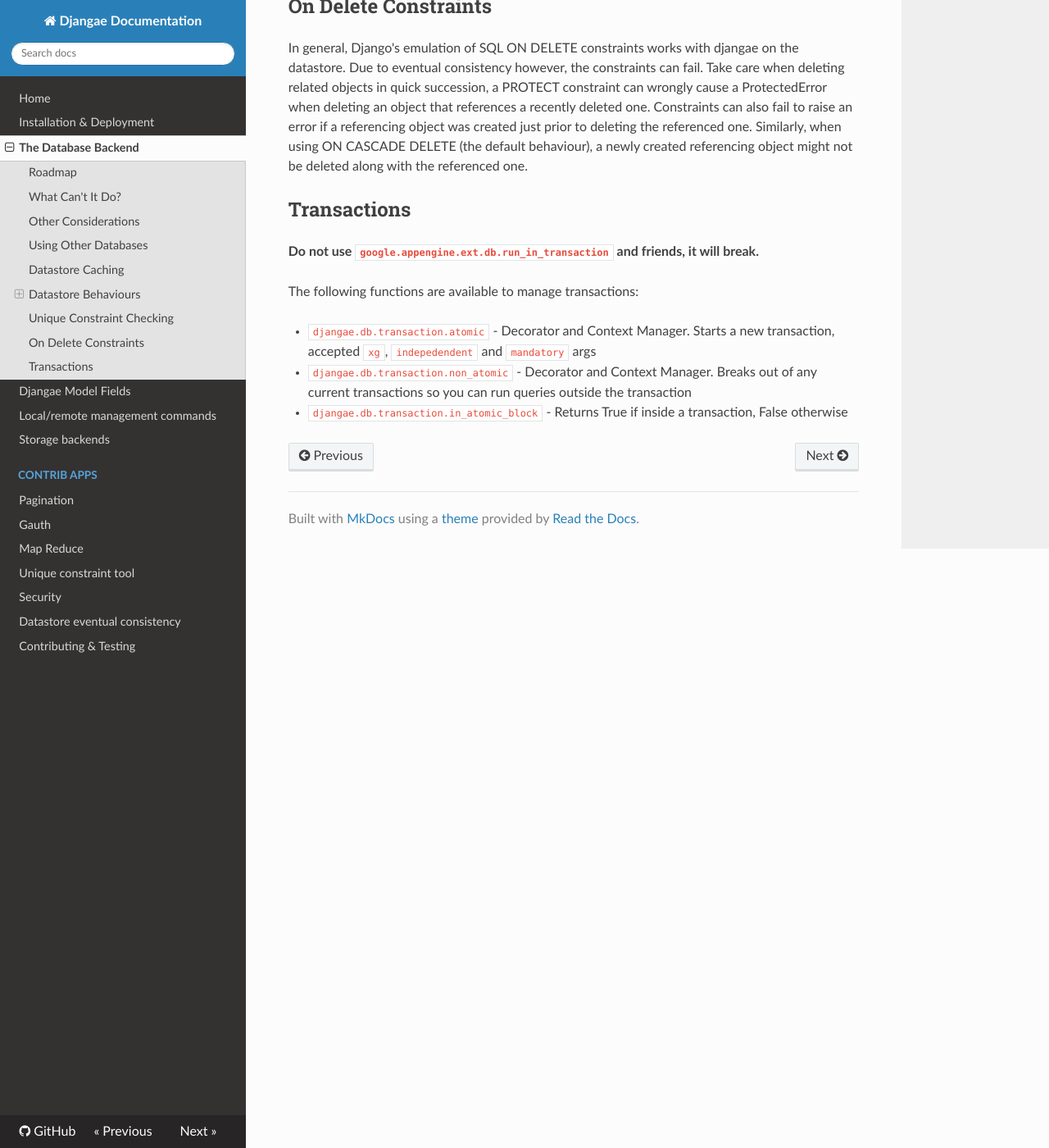
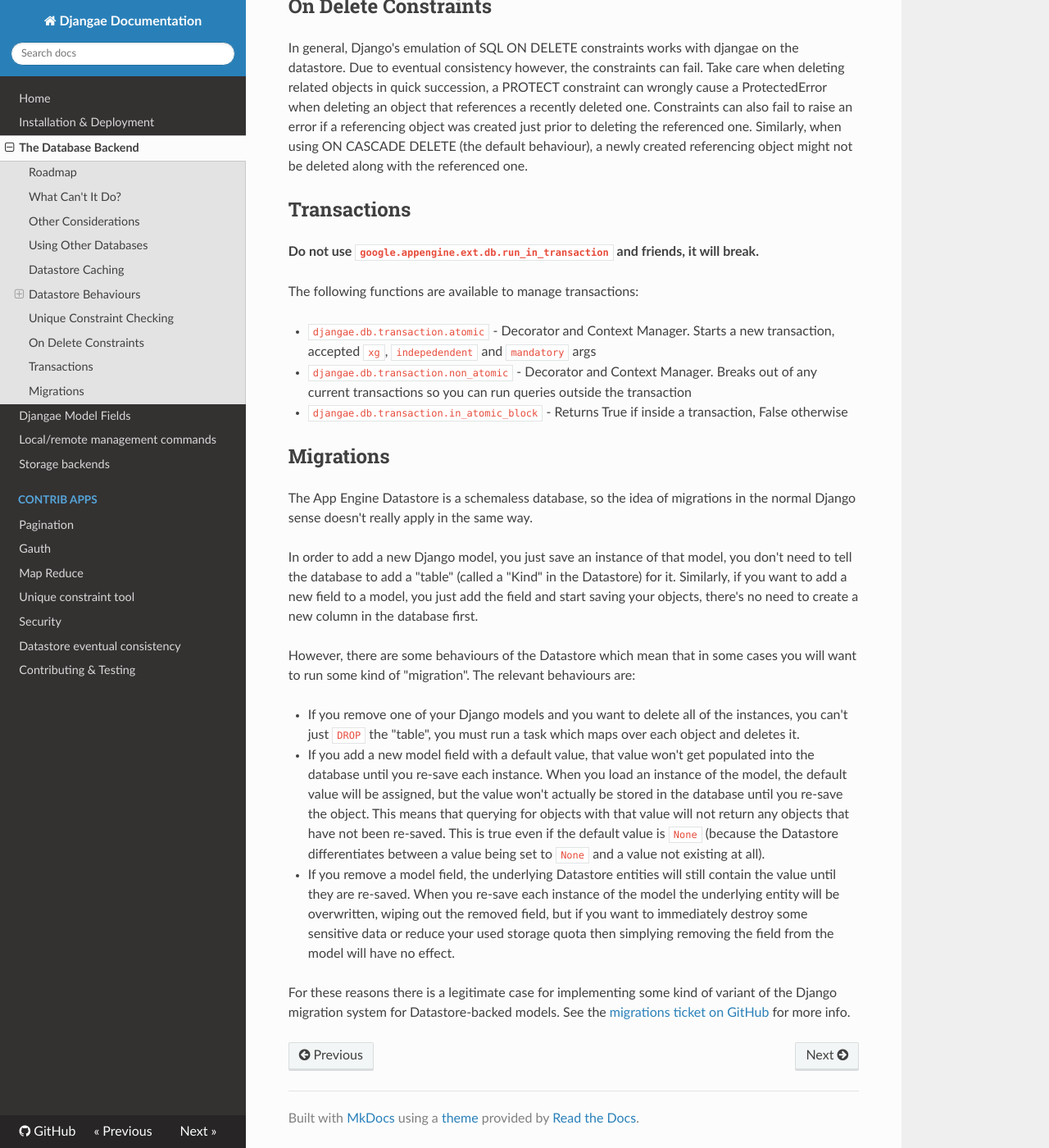
Before and after one commit to wittfabian/djangae, an MkDocs documentation site: the page built from docs/db_backend.md, in a window 1280 px wide and 1400 px high, scrolled down 5986 px. Shown: the whole window at 82% size. Built offline with MkDocs 1.6.1, drawn with Linux system fonts in a browser that asks for light colours; nearby versions of some CDN libraries; old or Windows-style settings are respelled for this version of MkDocs.

Commit message:
Adding some banter about migrations to the docs.

```diff
--- a/docs/db_backend.md
+++ b/docs/db_backend.md
@@ -201,3 +201,19 @@ The following functions are available to manage transactions:
  - `djangae.db.transaction.atomic` - Decorator and Context Manager. Starts a new transaction, accepted `xg`, `indepedendent` and `mandatory` args
  - `djangae.db.transaction.non_atomic` - Decorator and Context Manager. Breaks out of any current transactions so you can run queries outside the transaction
  - `djangae.db.transaction.in_atomic_block` - Returns True if inside a transaction, False otherwise
+
+
+## Migrations
+
+The App Engine Datastore is a schemaless database, so the idea of migrations in the normal Django sense doesn't really apply in the same way.
+
+In order to add a new Django model, you just save an instance of that model, you don't need to tell the database to add a "table" (called a "Kind" in the Datastore) for it.
+Similarly, if you want to add a new field to a model, you just add the field and start saving your objects, there's no need to create a new column in the database first.
+
+However, there are some behaviours of the Datastore which mean that in some cases you will want to run some kind of "migration".  The relevant behaviours are:
+
+* If you remove one of your Django models and you want to delete all of the instances, you can't just `DROP` the "table", you must run a task which maps over each object and deletes it.
+* If you add a new model field with a default value, that value won't get populated into the database until you re-save each instance.  When you load an instance of the model, the default value will be assigned, but the value won't actually be stored in the database until you re-save the object.  This means that querying for objects with that value will not return any objects that have not been re-saved.  This is true even if the default value is `None` (because the Datastore differentiates between a value being set to `None` and a value not existing at all).
+* If you remove a model field, the underlying Datastore entities will still contain the value until they are re-saved.  When you re-save each instance of the model the underlying entity will be overwritten, wiping out the removed field, but if you want to immediately destroy some sensitive data or reduce your used storage quota then simplying removing the field from the model will have no effect.
+
+For these reasons there is a legitimate case for implementing some kind of variant of the Django migration system for Datastore-backed models.  See the [migrations ticket on GitHub](https://github.com/potatolondon/djangae/issues/438) for more info.
```
